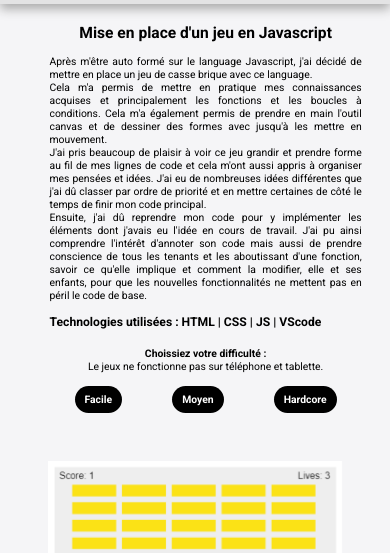
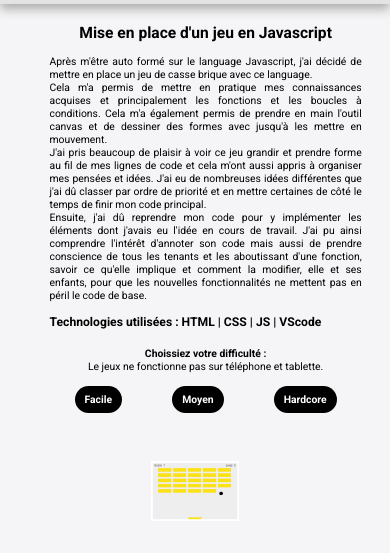
Before and after one commit to CecileVexe/PORTFOLIO, a plain HTML site: page Jeux.html in a window 390 px wide. Shown: the part 56-609 px from the top of the page. Drawn offline with nearby package versions, Linux system fonts and the light colour scheme.

Commit message:
Patch link

```diff
--- a/Jeux.html
+++ b/Jeux.html
@@ -46,7 +46,7 @@
             </div>
 
         </div>
-        <div class="portefolio-img">
+        <div class="jeux-img">
           <!--<img src="https://i.postimg.cc/JzSVBC85/image-2022-10-27-161401420.png" alt="">-->
         </div>
       </div>
--- a/style.css
+++ b/style.css
@@ -653,6 +653,10 @@ text-align: center;
 }
 
 /*..............Footer............*/
+#footer
+{
+  position: relative;
+}
 
 #footer h2 {
   text-align: center;
@@ -702,6 +706,7 @@ text-align: center;
 #charte-resume {
   padding: 50px 0;
   background: #f5f5f7;
+  position: relative;
 }
 
 /*Exp-portfolio*/
@@ -709,11 +714,8 @@ text-align: center;
 .portefolio-img {
   flex: 1 1 400px;
   padding: 30px;
-  background-image: url(images/jeux-js.png);
-  background-repeat: no-repeat;
-  background-position: center;
-  background-size: contain;
-  transform: translateX(150%);
+  position: relative;
+  /*transform: translateX(150%);*/
   animation: about-img-animation 1s ease-in-out forwards;
 }
 
@@ -735,6 +737,17 @@ text-align: center;
 }
 
 /*Jeux*/
+
+.jeux-img {
+  flex: 1 1 400px;
+  padding: 30px;
+  background-image: url(images/jeux-js.png);
+  background-repeat: no-repeat;
+  background-position: center;
+  background-size: contain;
+  transform: translateX(150%);
+  animation: about-img-animation 1s ease-in-out forwards;
+}
 
 .liste {
   padding: 20px;
@@ -878,9 +891,9 @@ text-align: center;
     align-items: center;
   }
 
-  .portefolio-img {
+  /*.portefolio-img {
   height: 200px;
-  }
+  }*/
 
   /* ......./ competences /......... */
 
```
Also changed, not shown: exp-portfolio.html (+10 -0 lines).
